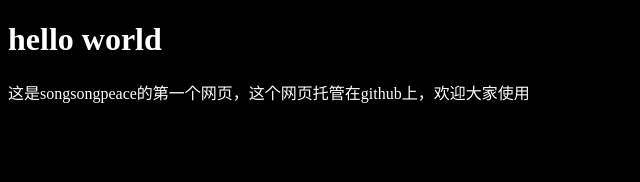
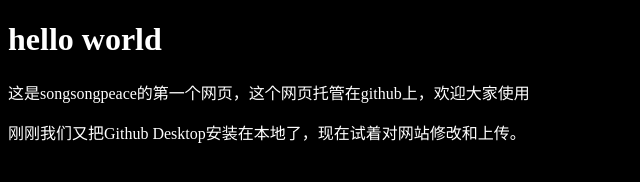
Before and after one commit to songsongpeace/songsongpeace.github.io, a plain HTML site: page index.html in a window 1280 px wide. Shown: the whole page, without its empty margins (0-640 px from the left). Drawn offline with Linux system fonts and the light colour scheme.

Commit message:
Update index.html

```diff
--- a/index.html
+++ b/index.html
@@ -15,6 +15,6 @@
 <body>
     <h1>hello world</h1>
     <p>这是songsongpeace的第一个网页，这个网页托管在github上，欢迎大家使用</p>
-
+    <p>刚刚我们又把Github Desktop安装在本地了，现在试着对网站修改和上传。</p>
 </body>
 </html>
```
